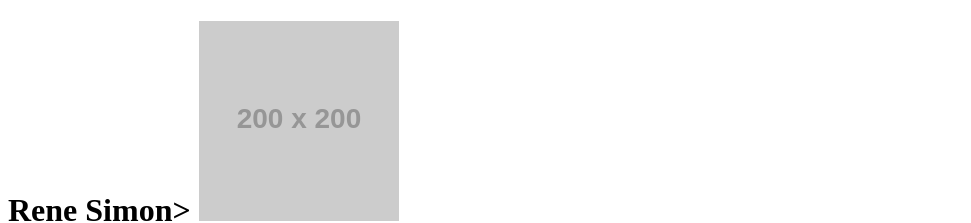
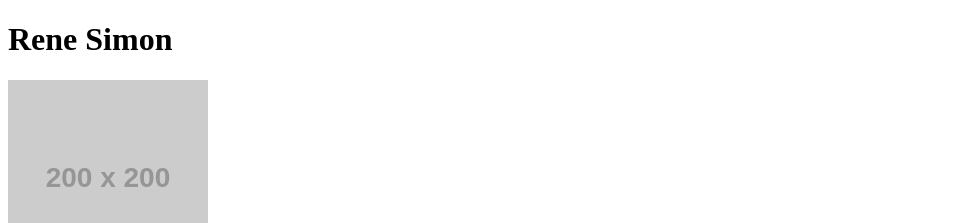
Before and after one commit to trackwild/trackwild.github.io, a plain HTML site: page index.html in a window 1280 px wide. Shown: the top 223 px of the page, without its empty margins (0-971 px from the left). Drawn offline with Linux system fonts and the light colour scheme; placeholder pictures from the web are drawn by us.

Commit message:
second name change

```diff
--- a/index.html
+++ b/index.html
@@ -7,7 +7,7 @@
 
 <body>
 
-  <h1>Rene Simon>
+  <h1>Rene Simon</h1>
 
   <img src="https://placehold.it/200x200" alt="Your Name">
 
```
